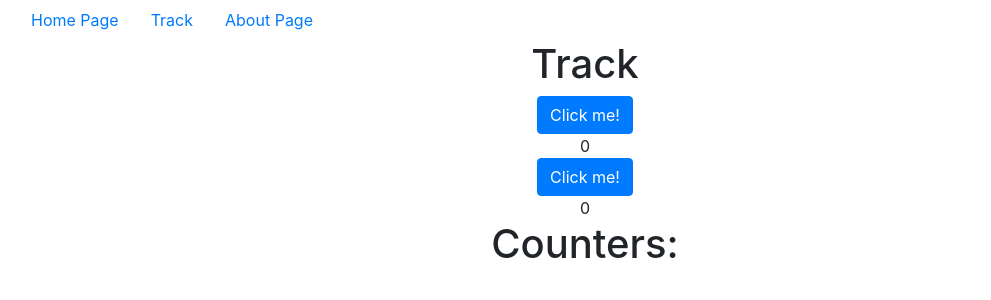
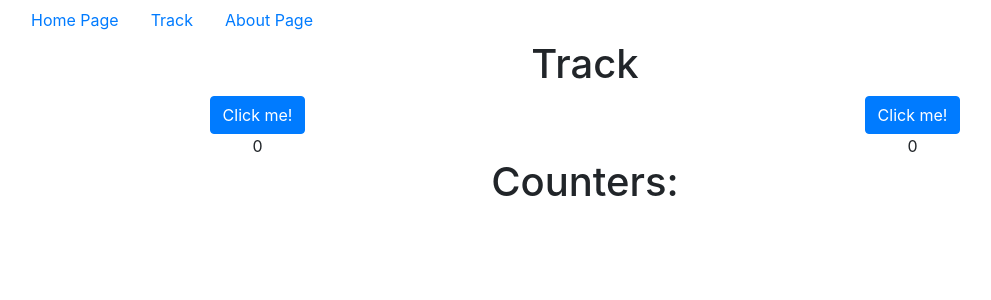
Before and after one commit to sjotterman/habit-tracker, a React (Create React App) app: page /track in a window 1280 px wide. Shown: the top 300 px of the page, without its empty margins (55-1046 px from the left). Built offline with nearby package versions, Linux system fonts and the light colour scheme; what redux-immutable-state-invariant would draw is missing.

Commit message:
restyle tracker page

```diff
--- a/src/components/track/TrackPage.js
+++ b/src/components/track/TrackPage.js
@@ -45,13 +45,21 @@ class TrackPage extends React.Component {
         return (
             <div>
                 <h1>Track</h1>
+                <div className="row">
+                <div className="col-sm-6 col-m-4">
                     <ClickCounter
                     counter={this.state.clickCounterA}
                     onCounterClick={this.onCounterAClick} />
+                </div>
+                <div className="col-sm-6 col-m-4">
                     <ClickCounter
                     counter={this.state.clickCounterB}
                     onCounterClick={this.onCounterBClick} />
+                </div>
+                <div className="col-sm-12 col-m-12">
                     <h1>Counters: {this.renderCounters(this.props.counters)}</h1>
+                </div>
+                </div>
 
             </div>
         )
```
Lines whose indentation alone changed are shown as unchanged.
